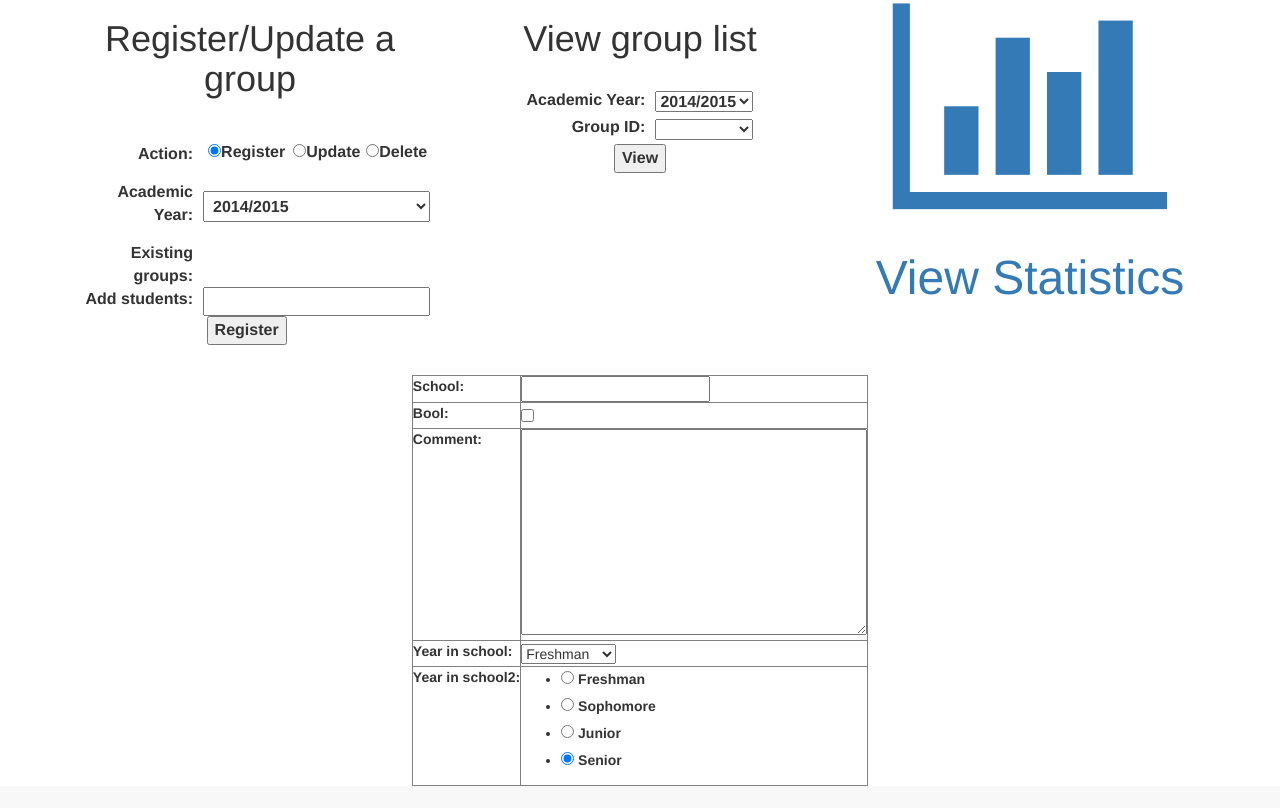
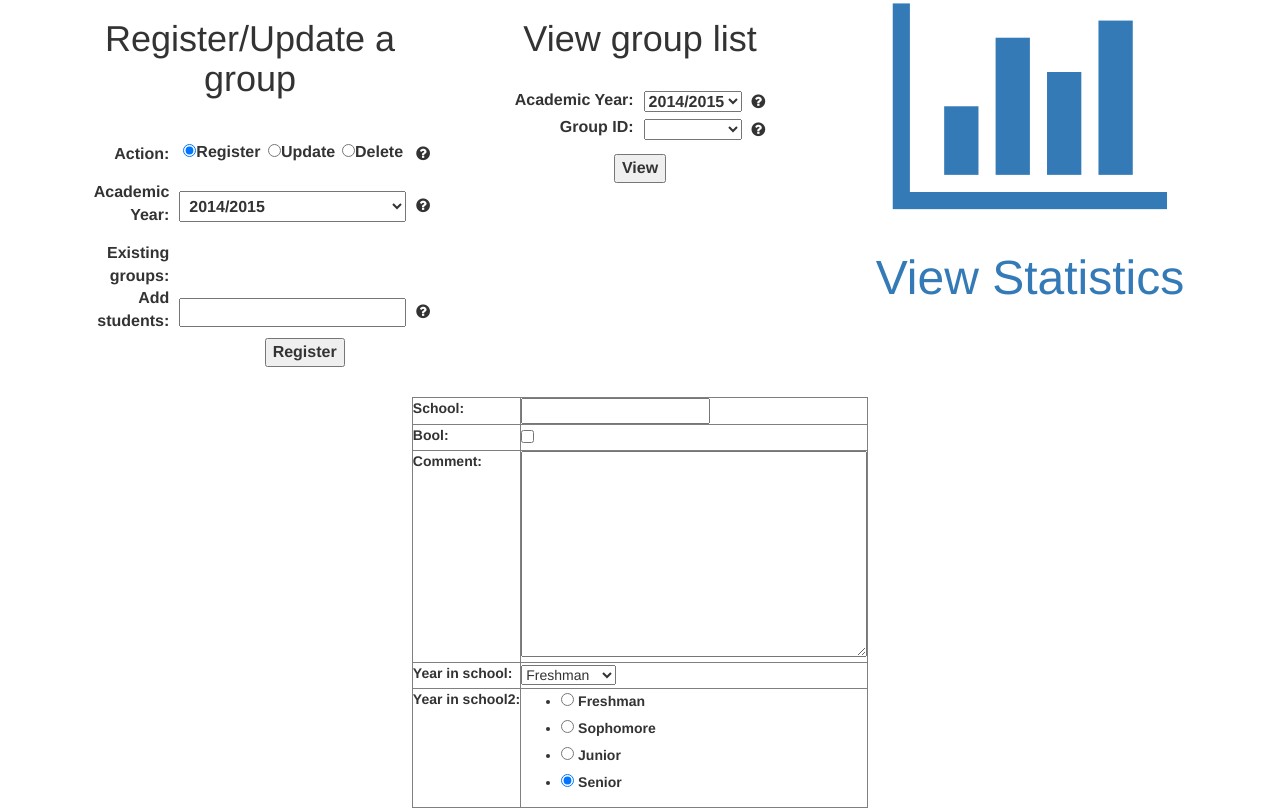
Before and after one commit to emivulpe/exerciser, a Django app: template l4project/exercises_system_project/templates/exerciser/teacher_interface.html in a window 1280 px wide. Shown: the part 53-861 px from the top of the page. Before the commit the page ends 839 px from the top, so only its background shows below. Run offline with Django 3.2, Linux system fonts and the light colour scheme; the template is opened without the code that fills it: values that come from a table or form of the project are taken from there, others are empty; a user stored in the database is signed in; data comes from the database, SQL or seed files in the repository; both versions use the stored data as it was after the commit; parts of the project's set-up code (start-up, migrations or seed data) failed here and were passed over; some libraries are stand-ins or nearby versions.

Commit message:
more help added

```diff
--- a/l4project/exercises_system_project/exerciser/forms.py
+++ b/l4project/exercises_system_project/exerciser/forms.py
@@ -3,9 +3,12 @@ from django.contrib.auth.models import User
 from django import forms
 
 class UserForm(forms.ModelForm):
+	username = forms.CharField()
 	password = forms.CharField(widget=forms.PasswordInput())
 	password2 = forms.CharField(widget=forms.PasswordInput())
-	password2.label = "Verify password"
+	username.label = "Username:"
+	password.label = "Password:"
+	password2.label = "Confirm password:"
 
 	print dir(password2)
 
--- a/l4project/exercises_system_project/templates/exerciser/graph_viewer.html
+++ b/l4project/exercises_system_project/templates/exerciser/graph_viewer.html
@@ -66,7 +66,7 @@
 		<option value="d">Daniel</option>
 	</select> -->
 	<button id="set_data_button" class="autocompare choice_selector">View data</button>
-	<i class="fa fa-info-circle"></i><span class="landing-text">Please select!</span>
+<!--	<i class="fa fa-info-circle"></i><span class="landing-text">Please select!</span> -->
 </div>
 	<button id="prev_step_button" style="display:none;" onclick="getPrevStepData()">Prev</button>
 	<button id="next_step_button" style="display:none;" onclick="getNextStepData()">Next</button>
--- a/l4project/exercises_system_project/templates/exerciser/teacher_interface.html
+++ b/l4project/exercises_system_project/templates/exerciser/teacher_interface.html
@@ -49,6 +49,9 @@
 							<td>
 								<input id = "delete_group"type="radio" name="action" value="delete"><label for="delete_group">Delete</label>
 							</td>
+							<td style="padding-left:10px;">
+								<i class="fa fa-question-circle" title="Select the corresponding option depending on whether you want to register a group, add students to a group or delete a group."></i>
+							</td>
 						</tr>
 						<tr>
 							<td style="text-align:right;padding:10px;">
@@ -61,6 +64,9 @@
 									{% endfor %}
 								</select>
 							</td>
+							<td style="padding-left:10px;">
+								<i class="fa fa-question-circle" title="Select the academic year to which the selected group belongs/will belong."></i>
+							</td>
 						</tr>
 						<tr class="register_group_specific" style="display:none;">
 							<td style="text-align:right;padding-right:10px;">
@@ -69,13 +75,17 @@
 							<td colspan="3">
 								<input id="group_id_entry" type="text" name="group_id_entry">
 							</td>
+							<td style="padding-left:10px;">
+								<i class="fa fa-question-circle" title="Choose a name for the group."></i>
+							</td>
 						</tr>
 						<tr class="register_group_specific">
 							<td style="text-align:right; padding-right:10px;">
 								<span id="existing_groups">Existing groups: </span>
 							</td>
-							<td colspan="3"class="existing_groups_list" style="text-align:left;">
+							<td colspan="4"class="existing_groups_list" style="text-align:left;">
 							</td>
+
 						</tr>
 						<tr id ="group_id_select" style="display:none;">
 							<td style="text-align:right;padding-right:10px;">
@@ -83,6 +93,9 @@
 							</td>
 							<td colspan="3" >
 								<select id="group_entry" class="group" style = "width:100%;"></select>
+							</td>
+							<td style="padding-left:10px;">
+								<i class="fa fa-question-circle" title="Choose the name of the group you want to update/delete."></i>
 							</td>
 						</tr>
 						<tr class="update_group_specific">
@@ -92,13 +105,15 @@
 							<td colspan="3">
 								<input id="num_students" type="number" min="0" name="num_students" onkeypress="return isNumber(event)">
 							</td>
+							<td style="padding-left:10px;">
+								<i class="fa fa-question-circle" title="Enter the number of students you would like to add ids for in the selected group."></i>
+							</td>
 						</tr>
 						<tr>
 							<td></td>
-							<td>
+							<td colspan="4">
 								<input id="save_group_button" type="reset" value="Register">
 							</td>
-							<td></td>
 						</tr>
 					</table>
 
@@ -122,6 +137,9 @@
 									{% endfor %}
 									</select>
 								</td>
+								<td style="padding-left:10px;">
+									<i class="fa fa-question-circle" title="Select the academic year for the group."></i>
+								</td>
 							</tr>
 							<tr>
 								<td style="text-align:right;padding-right:10px;">
@@ -130,9 +148,12 @@
 								<td style="text-align:left;">
 									<select id="group" class="group" style="width:100%;"></select>
 								</td>
+								<td style="padding-left:10px;">
+									<i class="fa fa-question-circle" title="Select the group you would like to see ids for."></i>
+								</td>
 							</tr>
 							<tr>
-								<td colspan="2">
+								<td colspan="3" style="padding-top:10px;">
 									<input id="view_group_list" type="reset" value="View">
 								</td>
 							</tr>
```
Also changed, not shown: l4project/exercises_system_project/exerciser.db.
